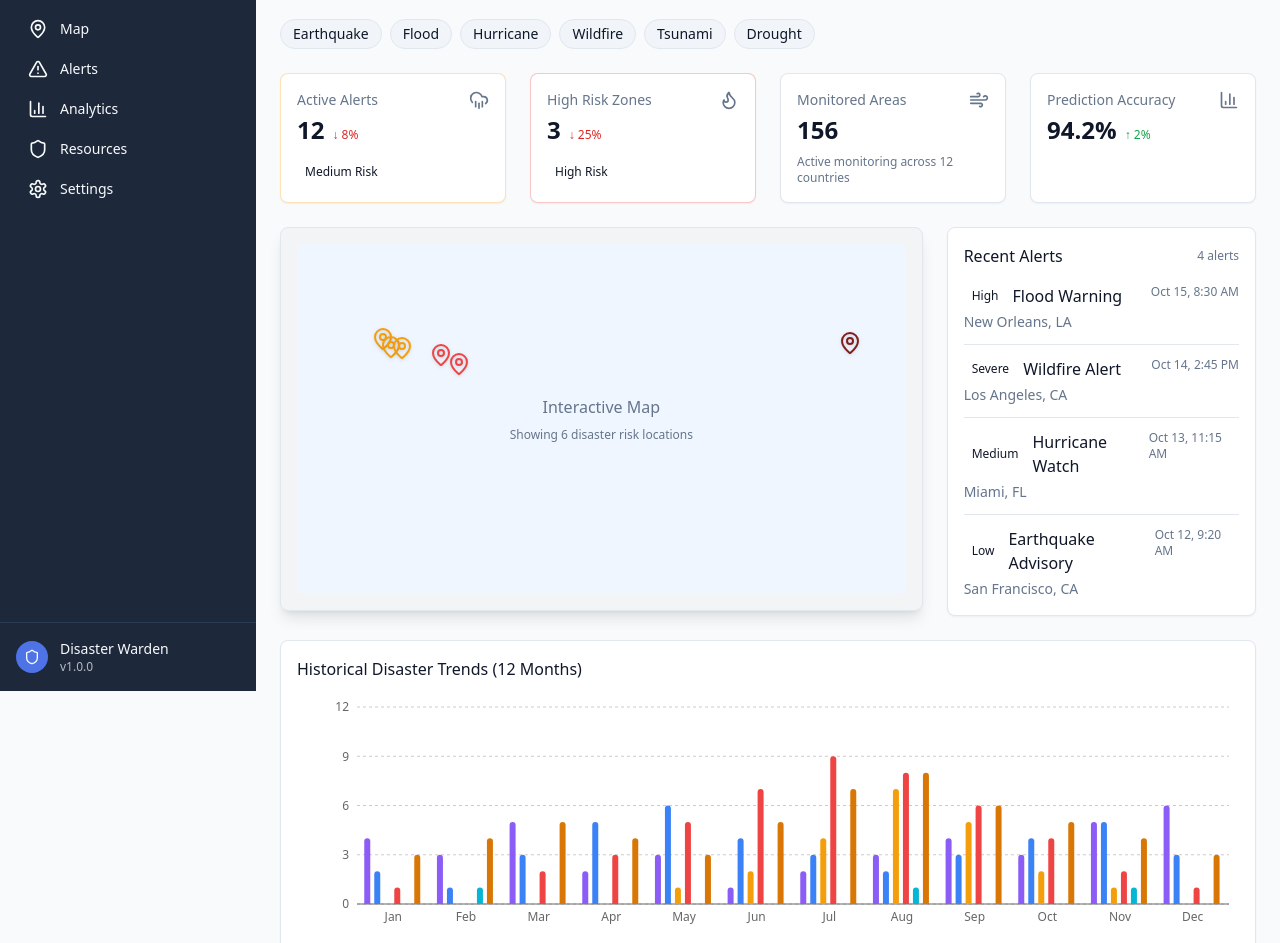
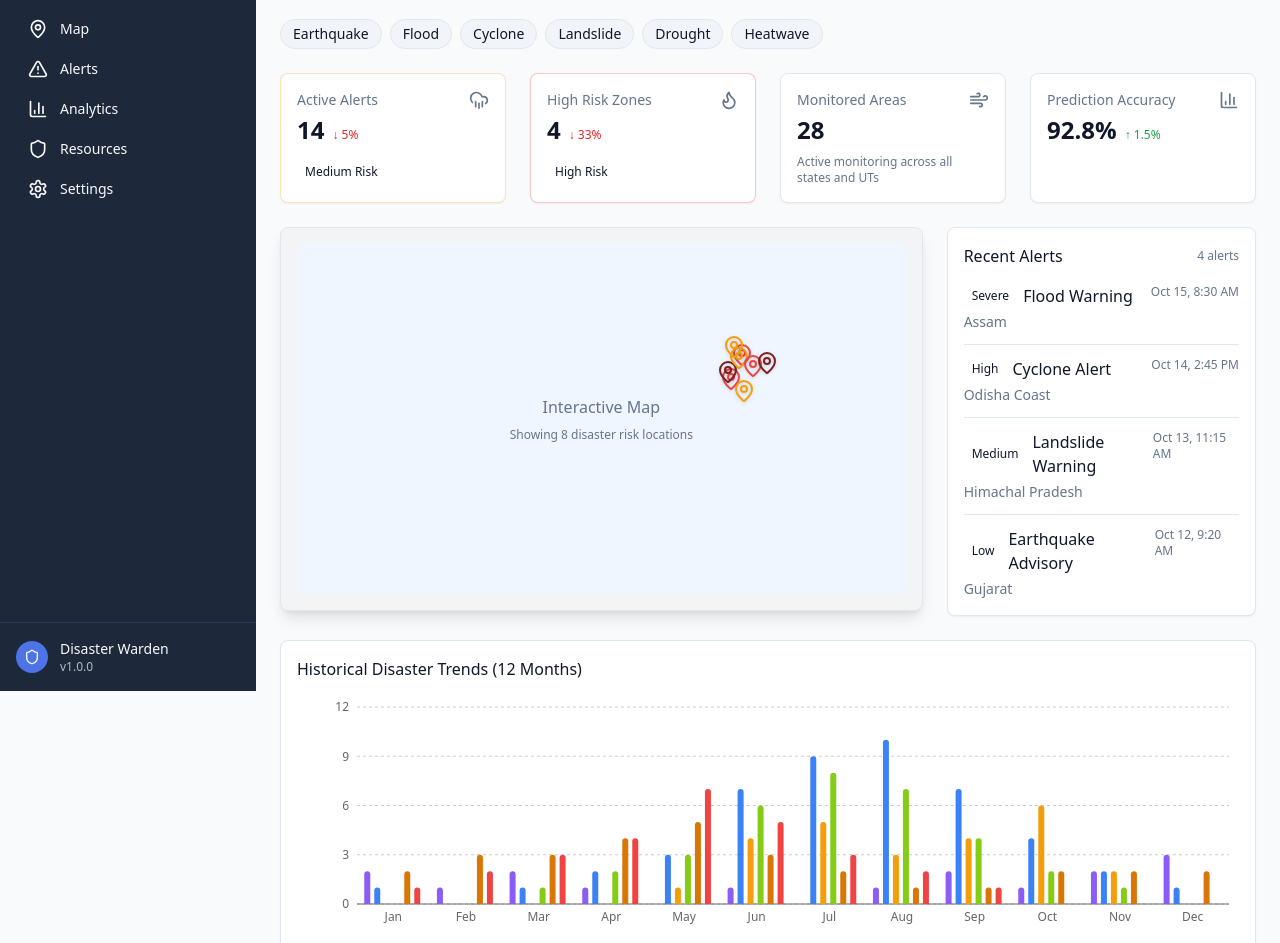
Before and after one commit to hardknock-dot/disaster-warden-39, a React (Vite) app: page / in a window 1280 px wide. Shown: the part 109-1052 px from the top of the page. Built offline with nearby package versions, Linux system fonts and the light colour scheme.

Commit message:
Refactor: Make data India-specific

```diff
--- a/src/components/DisasterChart.tsx
+++ b/src/components/DisasterChart.tsx
@@ -1,31 +1,30 @@
-
 import { BarChart, Bar, XAxis, YAxis, CartesianGrid, Tooltip, ResponsiveContainer, TooltipProps } from 'recharts';
 import { NameType, ValueType } from 'recharts/types/component/DefaultTooltipContent';
 import { DisasterType } from './DisasterTypeFilter';
 
-// Sample data for the chart
+// Sample data for Indian disaster trends
 const sampleData = [
-  { name: 'Jan', earthquake: 4, flood: 2, hurricane: 0, wildfire: 1, tsunami: 0, drought: 3 },
-  { name: 'Feb', earthquake: 3, flood: 1, hurricane: 0, wildfire: 0, tsunami: 1, drought: 4 },
-  { name: 'Mar', earthquake: 5, flood: 3, hurricane: 0, wildfire: 2, tsunami: 0, drought: 5 },
-  { name: 'Apr', earthquake: 2, flood: 5, hurricane: 0, wildfire: 3, tsunami: 0, drought: 4 },
-  { name: 'May', earthquake: 3, flood: 6, hurricane: 1, wildfire: 5, tsunami: 0, drought: 3 },
-  { name: 'Jun', earthquake: 1, flood: 4, hurricane: 2, wildfire: 7, tsunami: 0, drought: 5 },
-  { name: 'Jul', earthquake: 2, flood: 3, hurricane: 4, wildfire: 9, tsunami: 0, drought: 7 },
-  { name: 'Aug', earthquake: 3, flood: 2, hurricane: 7, wildfire: 8, tsunami: 1, drought: 8 },
-  { name: 'Sep', earthquake: 4, flood: 3, hurricane: 5, wildfire: 6, tsunami: 0, drought: 6 },
-  { name: 'Oct', earthquake: 3, flood: 4, hurricane: 2, wildfire: 4, tsunami: 0, drought: 5 },
-  { name: 'Nov', earthquake: 5, flood: 5, hurricane: 1, wildfire: 2, tsunami: 1, drought: 4 },
-  { name: 'Dec', earthquake: 6, flood: 3, hurricane: 0, wildfire: 1, tsunami: 0, drought: 3 },
+  { name: 'Jan', earthquake: 2, flood: 1, cyclone: 0, landslide: 0, drought: 2, heatwave: 1 },
+  { name: 'Feb', earthquake: 1, flood: 0, cyclone: 0, landslide: 0, drought: 3, heatwave: 2 },
+  { name: 'Mar', earthquake: 2, flood: 1, cyclone: 0, landslide: 1, drought: 3, heatwave: 3 },
+  { name: 'Apr', earthquake: 1, flood: 2, cyclone: 0, landslide: 2, drought: 4, heatwave: 4 },
+  { name: 'May', earthquake: 0, flood: 3, cyclone: 1, landslide: 3, drought: 5, heatwave: 7 },
+  { name: 'Jun', earthquake: 1, flood: 7, cyclone: 4, landslide: 6, drought: 3, heatwave: 5 },
+  { name: 'Jul', earthquake: 0, flood: 9, cyclone: 5, landslide: 8, drought: 2, heatwave: 3 },
+  { name: 'Aug', earthquake: 1, flood: 10, cyclone: 3, landslide: 7, drought: 1, heatwave: 2 },
+  { name: 'Sep', earthquake: 2, flood: 7, cyclone: 4, landslide: 4, drought: 1, heatwave: 1 },
+  { name: 'Oct', earthquake: 1, flood: 4, cyclone: 6, landslide: 2, drought: 2, heatwave: 0 },
+  { name: 'Nov', earthquake: 2, flood: 2, cyclone: 2, landslide: 1, drought: 2, heatwave: 0 },
+  { name: 'Dec', earthquake: 3, flood: 1, cyclone: 0, landslide: 0, drought: 2, heatwave: 0 },
 ];
 
 const disasterColors: Record<DisasterType, string> = {
   earthquake: '#8b5cf6', // Purple
   flood: '#3b82f6',      // Blue
-  hurricane: '#f59e0b',  // Amber
-  wildfire: '#ef4444',   // Red
-  tsunami: '#06b6d4',    // Cyan
+  cyclone: '#f59e0b',    // Amber
+  landslide: '#84cc16',  // Lime
   drought: '#d97706',    // Orange
+  heatwave: '#ef4444',   // Red
 };
 
 type DisasterChartProps = {
--- a/src/components/DisasterMap.tsx
+++ b/src/components/DisasterMap.tsx
@@ -12,55 +12,71 @@ type MapLocation = {
   type: DisasterType;
 };
 
-// Sample data for the map
+// India-specific location data
 const sampleLocations: MapLocation[] = [
   {
     id: "loc1",
-    name: "San Francisco",
-    lat: 37.7749,
-    lng: -122.4194,
-    risk: "medium",
-    type: "earthquake",
-  },
-  {
-    id: "loc2",
-    name: "Miami",
-    lat: 25.7617,
-    lng: -80.1918,
-    risk: "high",
-    type: "hurricane",
-  },
-  {
-    id: "loc3",
-    name: "Los Angeles",
-    lat: 34.0522,
-    lng: -118.2437,
-    risk: "medium",
-    type: "wildfire",
-  },
-  {
-    id: "loc4",
-    name: "New Orleans",
-    lat: 29.9511,
-    lng: -90.0715,
+    name: "Mumbai, Maharashtra",
+    lat: 19.0760,
+    lng: 72.8777,
     risk: "high",
     type: "flood",
   },
   {
+    id: "loc2",
+    name: "Chennai, Tamil Nadu",
+    lat: 13.0827,
+    lng: 80.2707,
+    risk: "medium",
+    type: "cyclone",
+  },
+  {
+    id: "loc3",
+    name: "Uttarakhand",
+    lat: 30.0668,
+    lng: 79.0193,
+    risk: "high",
+    type: "landslide",
+  },
+  {
+    id: "loc4",
+    name: "Gujarat Coast",
+    lat: 22.2587,
+    lng: 71.1924,
+    risk: "severe",
+    type: "cyclone",
+  },
+  {
     id: "loc5",
-    name: "Tokyo",
-    lat: 35.6762,
-    lng: 139.6503,
-    risk: "severe",
-    type: "tsunami",
+    name: "Delhi NCR",
+    lat: 28.6139,
+    lng: 77.2090,
+    risk: "medium",
+    type: "heatwave",
   },
   {
     id: "loc6",
-    name: "Phoenix",
-    lat: 33.4484,
-    lng: -112.0740,
+    name: "Bihar",
+    lat: 25.0961,
+    lng: 85.3131,
+    risk: "high",
+    type: "flood",
+  },
+  {
+    id: "loc7",
+    name: "Assam",
+    lat: 26.2006,
+    lng: 92.9376,
+    risk: "severe",
+    type: "flood",
+  },
+  {
+    id: "loc8",
+    name: "Kashmir",
+    lat: 34.0837,
+    lng: 74.7973,
     risk: "medium",
-    type: "drought",
+    type: "earthquake",
   },
 ];
 
--- a/src/components/DisasterTypeFilter.tsx
+++ b/src/components/DisasterTypeFilter.tsx
@@ -6,18 +6,18 @@ import { cn } from "@/lib/utils";
 export type DisasterType =
   | "earthquake"
   | "flood"
-  | "hurricane"
-  | "wildfire"
-  | "tsunami"
-  | "drought";
+  | "cyclone"
+  | "landslide"
+  | "drought"
+  | "heatwave";
 
 const disasterTypes: { id: DisasterType; label: string }[] = [
   { id: "earthquake", label: "Earthquake" },
   { id: "flood", label: "Flood" },
-  { id: "hurricane", label: "Hurricane" },
-  { id: "wildfire", label: "Wildfire" },
-  { id: "tsunami", label: "Tsunami" },
+  { id: "cyclone", label: "Cyclone" },
+  { id: "landslide", label: "Landslide" },
   { id: "drought", label: "Drought" },
+  { id: "heatwave", label: "Heatwave" },
 ];
 
 type DisasterTypeFilterProps = {
--- a/src/components/RecentAlerts.tsx
+++ b/src/components/RecentAlerts.tsx
@@ -11,36 +11,36 @@ type Alert = {
   type: DisasterType;
 };
 
-// Sample data for recent alerts
+// Sample data for recent alerts in India
 const sampleAlerts: Alert[] = [
   {
     id: "alert1",
     title: "Flood Warning",
-    location: "New Orleans, LA",
+    location: "Assam",
     timestamp: "2023-10-15T08:30:00",
-    level: "high",
+    level: "severe",
     type: "flood",
   },
   {
     id: "alert2",
-    title: "Wildfire Alert",
-    location: "Los Angeles, CA",
+    title: "Cyclone Alert",
+    location: "Odisha Coast",
     timestamp: "2023-10-14T14:45:00",
-    level: "severe",
-    type: "wildfire",
+    level: "high",
+    type: "cyclone",
   },
   {
     id: "alert3",
-    title: "Hurricane Watch",
-    location: "Miami, FL",
+    title: "Landslide Warning",
+    location: "Himachal Pradesh",
     timestamp: "2023-10-13T11:15:00",
     level: "medium",
-    type: "hurricane",
+    type: "landslide",
   },
   {
     id: "alert4",
     title: "Earthquake Advisory",
-    location: "San Francisco, CA",
+    location: "Gujarat",
     timestamp: "2023-10-12T09:20:00",
     level: "low",
     type: "earthquake",
--- a/src/pages/Alerts.tsx
+++ b/src/pages/Alerts.tsx
@@ -13,9 +13,9 @@ export default function Alerts() {
   return (
     <div className="space-y-6">
       <div>
-        <h1 className="text-2xl font-bold tracking-tight">Alert Center</h1>
+        <h1 className="text-2xl font-bold tracking-tight">India Alert Center</h1>
         <p className="text-muted-foreground">
-          View and manage all active disaster alerts
+          View and manage all active disaster alerts across India
         </p>
       </div>
 
--- a/src/pages/Analytics.tsx
+++ b/src/pages/Analytics.tsx
@@ -13,9 +13,9 @@ export default function Analytics() {
   return (
     <div className="space-y-6">
       <div>
-        <h1 className="text-2xl font-bold tracking-tight">Analytics</h1>
+        <h1 className="text-2xl font-bold tracking-tight">India Disaster Analytics</h1>
         <p className="text-muted-foreground">
-          View historical trends and prediction analytics
+          View historical trends and prediction analytics for Indian disasters
         </p>
       </div>
 
@@ -24,7 +24,7 @@ export default function Analytics() {
       <div className="grid gap-6">
         <DisasterChart
           selectedTypes={selectedDisasterTypes}
-          title="Historical Disaster Trends (12 Months)"
+          title="Historical India Disaster Trends (12 Months)"
           className="h-96"
         />
       </div>
--- a/src/pages/Dashboard.tsx
+++ b/src/pages/Dashboard.tsx
@@ -18,15 +18,15 @@ export default function Dashboard() {
   return (
     <div className="space-y-6">
       <AlertBanner
-        message="Severe wildfire risk detected in Los Angeles County"
+        message="Severe flood risk detected in Assam region"
         level="high"
       />
 
       <div className="flex flex-col gap-6">
         <div>
-          <h1 className="text-2xl font-bold tracking-tight">Disaster Prediction Dashboard</h1>
+          <h1 className="text-2xl font-bold tracking-tight">India Disaster Prediction Dashboard</h1>
           <p className="text-muted-foreground">
-            Monitor real-time disaster risks and alerts
+            Monitor real-time disaster risks and alerts across India
           </p>
         </div>
 
@@ -35,28 +35,28 @@ export default function Dashboard() {
         <div className="grid gap-6 md:grid-cols-2 lg:grid-cols-4">
           <StatusCard
             title="Active Alerts"
-            value={12}
-            trend={{ value: 8, isPositive: false }}
+            value={14}
+            trend={{ value: 5, isPositive: false }}
             icon={<CloudRain className="h-5 w-5" />}
             alertLevel="medium"
           />
           <StatusCard
             title="High Risk Zones"
-            value={3}
-            trend={{ value: 25, isPositive: false }}
+            value={4}
+            trend={{ value: 33, isPositive: false }}
             icon={<Flame className="h-5 w-5" />}
             alertLevel="high"
           />
           <StatusCard
             title="Monitored Areas"
-            value={156}
-            description="Active monitoring across 12 countries"
+            value={28}
+            description="Active monitoring across all states and UTs"
             icon={<Wind className="h-5 w-5" />}
           />
           <StatusCard
             title="Prediction Accuracy"
-            value="94.2%"
-            trend={{ value: 2, isPositive: true }}
+            value="92.8%"
+            trend={{ value: 1.5, isPositive: true }}
             icon={<BarChart3 className="h-5 w-5" />}
           />
         </div>
--- a/src/pages/Map.tsx
+++ b/src/pages/Map.tsx
@@ -13,9 +13,9 @@ export default function Map() {
   return (
     <div className="space-y-6">
       <div>
-        <h1 className="text-2xl font-bold tracking-tight">Disaster Risk Map</h1>
+        <h1 className="text-2xl font-bold tracking-tight">India Disaster Risk Map</h1>
         <p className="text-muted-foreground">
-          View global disaster risk zones and current alerts
+          View disaster risk zones across India and current alerts
         </p>
       </div>
 
```
